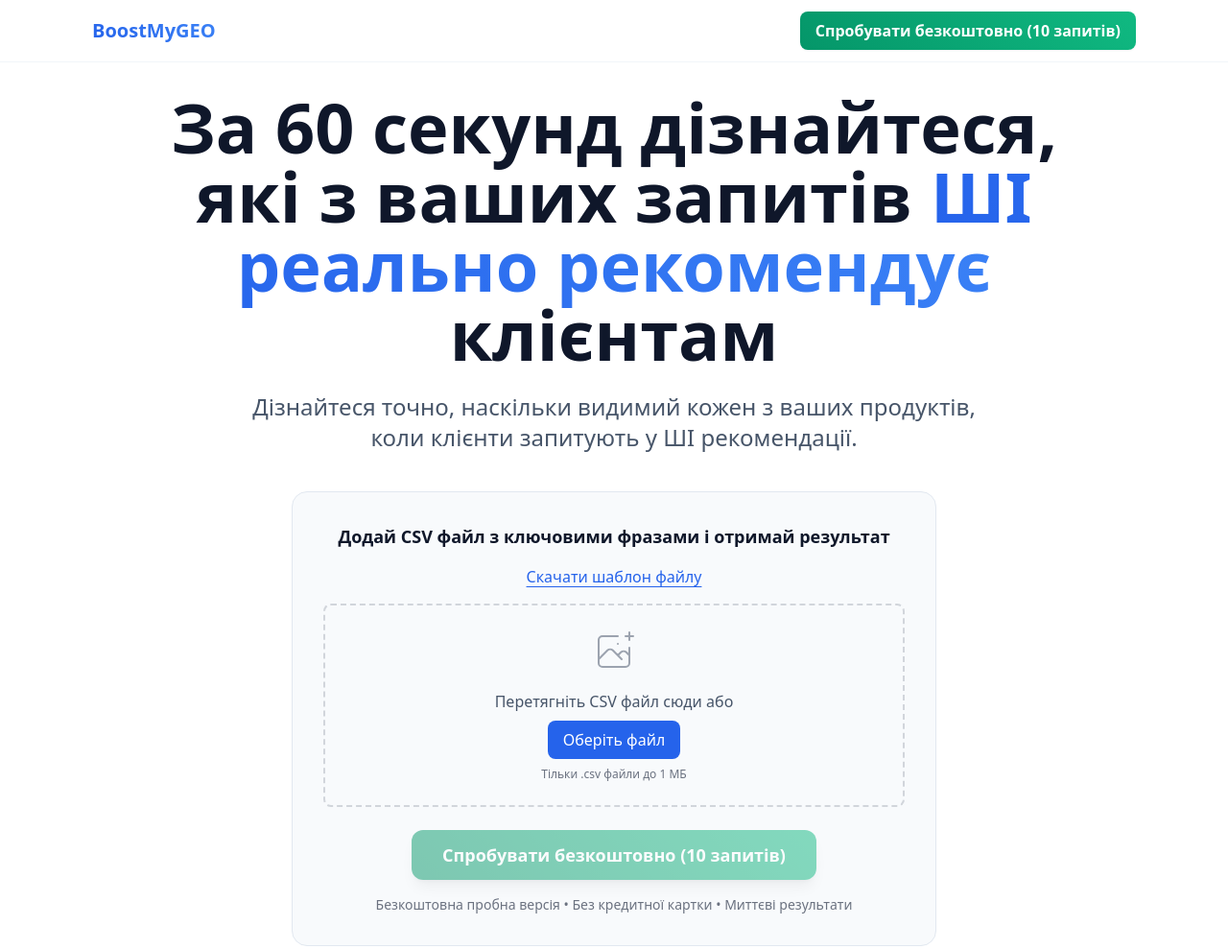
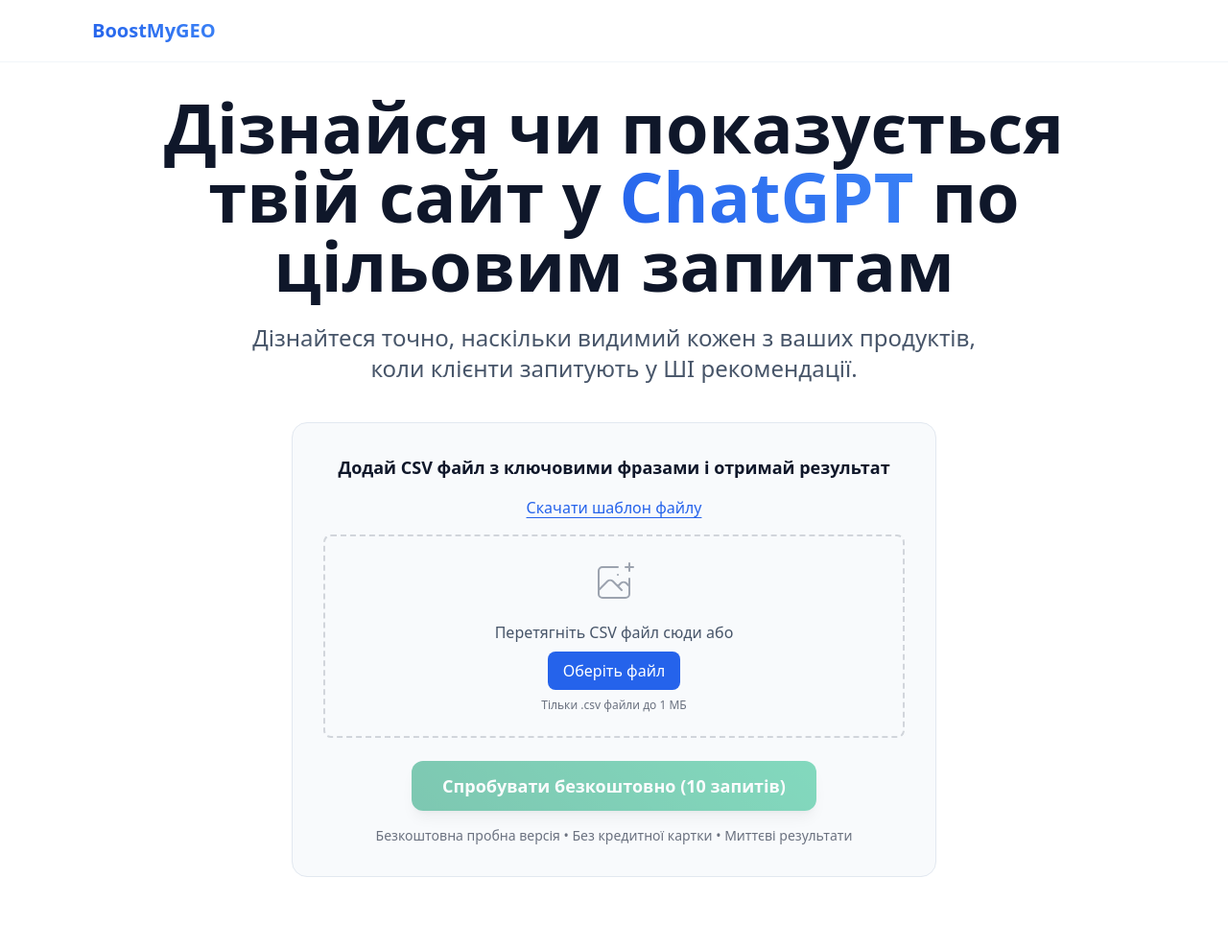
Before and after one commit to tryvailo/geo-monitoring, a plain HTML site: page index.html in a window 1280 px wide. Shown: the top 989 px of the page at 96% size. Drawn offline with nearby package versions, Linux system fonts and the light colour scheme.

Commit message:
Add files via upload
changes in UI

```diff
--- a/index.html
+++ b/index.html
@@ -94,11 +94,6 @@
                 <div class="flex items-center">
                     <div class="text-xl font-bold gradient-text">BoostMyGEO</div>
                 </div>
-                <div class="flex items-center space-x-4">
-                    <button class="gradient-button hover:opacity-90 px-4 py-2 rounded-lg font-semibold text-white transition-all shadow-sm">
-                        Спробувати безкоштовно (10 запитів)
-                    </button>
-                </div>
             </div>
         </div>
     </header>
@@ -108,7 +103,7 @@
         <div class="max-w-5xl mx-auto text-center">
             <div class="fade-in">
                 <h1 class="text-4xl md:text-6xl lg:text-7xl font-bold mb-6 text-gray-900 leading-tight">
-                    За 60 секунд дізнайтеся, які з ваших запитів <span class="gradient-text">ШІ реально рекомендує</span> клієнтам
+                    Дізнайся чи показується твій сайт у <span class="gradient-text">ChatGPT</span> по цільовим запитам
                 </h1>
                 <p class="text-xl md:text-2xl text-gray-600 mb-10 max-w-3xl mx-auto leading-relaxed">
                     Дізнайтеся точно, наскільки видимий кожен з ваших продуктів, коли клієнти запитують у ШІ рекомендації.
```
